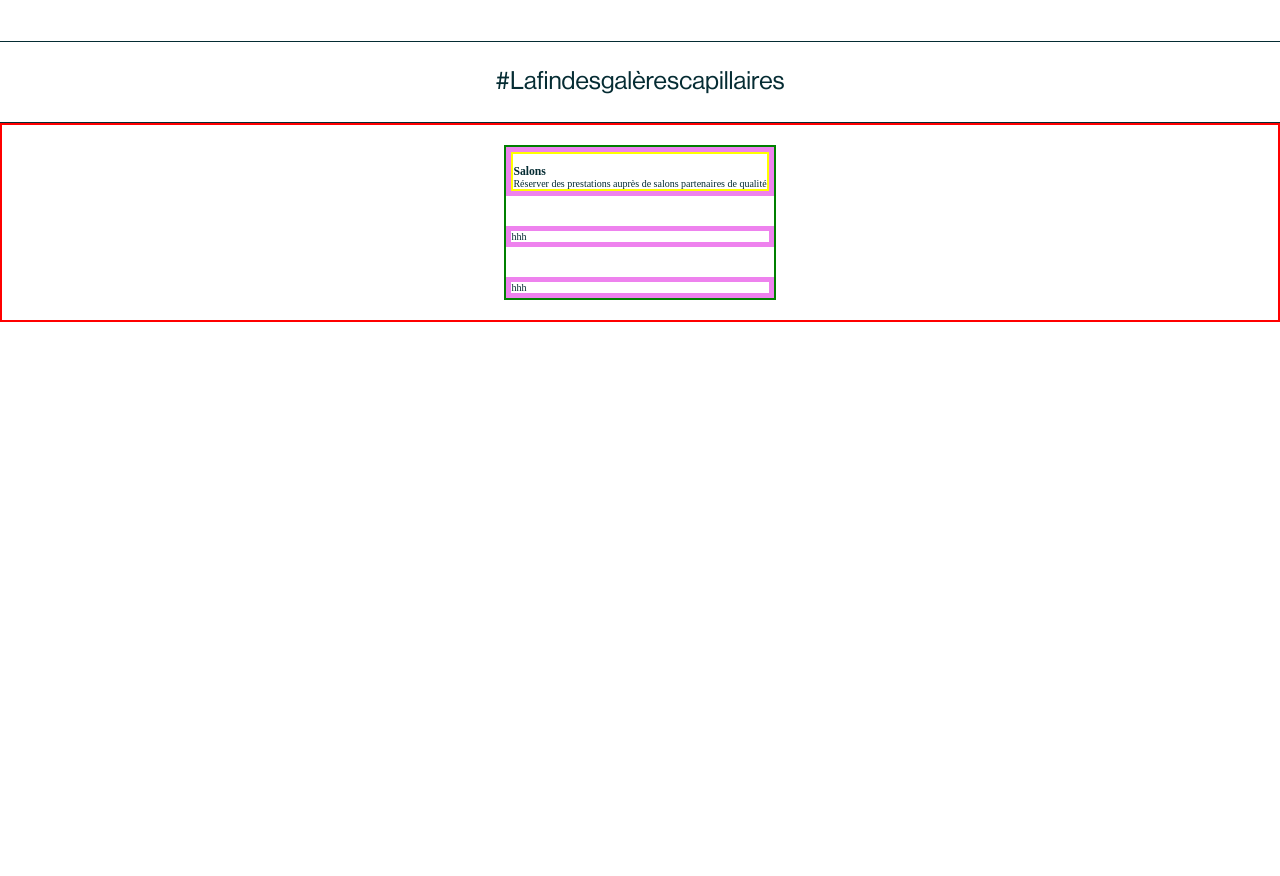
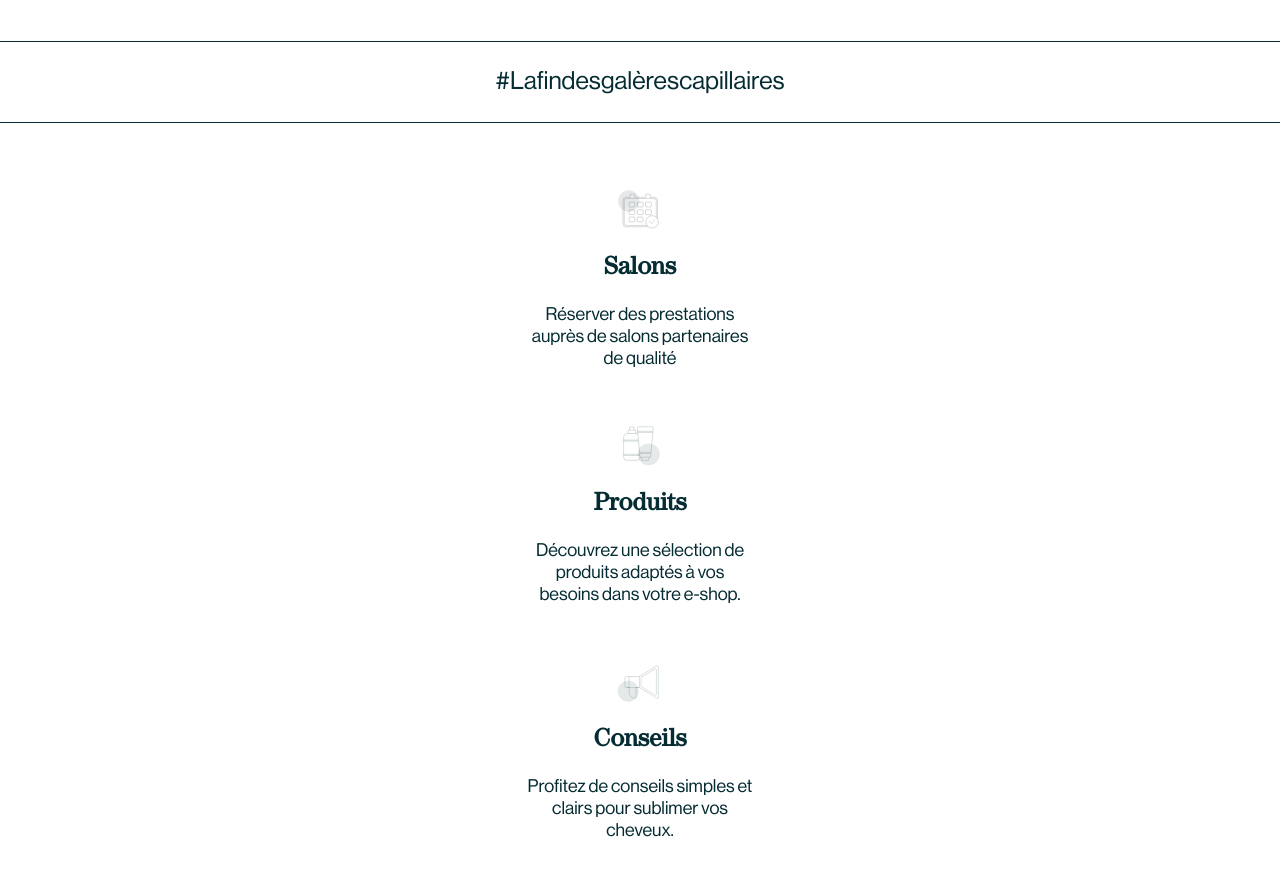
Before and after one commit to TracyZUMBU/diokaLanding, a website: page index.html in a window 1280 px wide. Shown: the part 680-1556 px from the top of the page. Before the commit the page ends 1002 px from the top, so only its background shows below. Drawn offline with Linux system fonts and the light colour scheme.

Commit message:
finished to code section-service block

```diff
--- a/index.html
+++ b/index.html
@@ -38,19 +38,23 @@
         <div class="section-service__box">
             <div class="items">
                 <div class="items-box">
-                    <img src="" alt="" class="items-box__icon">
+                    <img src="assets/icons/calendar.svg"" alt="" class="items-box__icon">
                     <h3 class="items-box__heading">Salons</h3>
                     <p class="items-box__text">Réserver des prestations auprès de salons partenaires de qualité</p>
                 </div>
             </div>
             <div class="items">
-                <div class="items__box">
-                    hhh
+                <div class="items-box">
+                    <img src="assets/icons/products.svg" alt="" class="items-box__icon">
+                    <h3 class="items-box__heading">Produits</h3>
+                    <p class="items-box__text">Découvrez une sélection de produits adaptés à vos besoins dans votre e-shop.</p>
                 </div>
             </div>
             <div class="items">
-                <div class="items__box">
-                    hhh
+                <div class="items-box">
+                    <img src="assets/icons/hautparleur.svg" alt="" class="items-box__icon">
+                    <h3 class="items-box__heading">Conseils</h3>
+                    <p class="items-box__text">Profitez de conseils simples et clairs pour sublimer vos cheveux.</p>
                 </div>
             </div>
         </div>
--- a/sass/abstracts/_variables.scss
+++ b/sass/abstracts/_variables.scss
@@ -25,8 +25,8 @@ $font-Itc:'itc';
 $size-huge:8rem;//76pt
 $size-big:5.5rem; //36pt
 $size-inter:2.5rem;
-$size-medium:1.65rem; //24pt
-$size-small: 1.23rem; //20pt
+$size-medium:1.9rem; //24pt
+$size-small: 1.8rem; //20pt
 
 
 //banner
--- a/sass/layout/_section-service.scss
+++ b/sass/layout/_section-service.scss
@@ -1,14 +1,14 @@
 .section-service{
-    border:2px red solid;
+    //border:2px red solid;
     &__box{
-        border:2px green solid;
-        width: max-content;
-        margin: 2rem auto;
+        //border:2px green solid;
+        max-width: 25rem;
+        margin: 5rem auto;
     }
 }
 
 .items{
-    border:5px violet solid;
+    //border:5px violet solid;
 
     &:not(:last-child)
     {
@@ -16,6 +16,25 @@
 
     }
         &-box{
-            border:2px yellow solid;
+            //border:2px yellow solid;
+            text-align: center;
+
+            padding: 1rem;
+
+
+            &__icon  {
+                height: 5rem;
+            }
+
+            &__heading {
+                @include itc-inter;
+                margin-top: 2rem;
+                margin-bottom: 1.8rem;
+            }
+
+            &__text{
+
+                @include roman_small;
+            }
         }
 }
```
Also changed, not shown: css/style.css.
